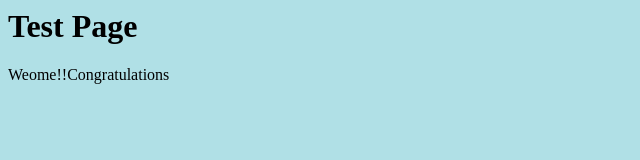
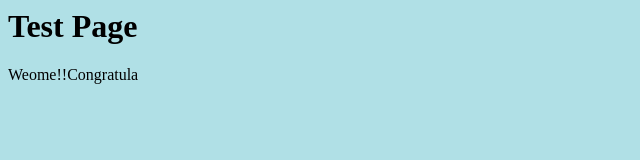
Before and after one commit to indumathi-somasundaram/code-deploy, a plain HTML site: page index.html in a window 1280 px wide. Shown: the full height of the page, 0-640 px from the left. Drawn offline with Linux system fonts and the light colour scheme.

Commit message:
Update index.html

```diff
--- a/index.html
+++ b/index.html
@@ -2,7 +2,7 @@
 <body style="background-color:powderblue;">
 
 <h1>Test Page</h1>
-<p>Weome!!Congratulations</p>
+<p>Weome!!Congratula</p>
 
 </body>
 </html>
```
